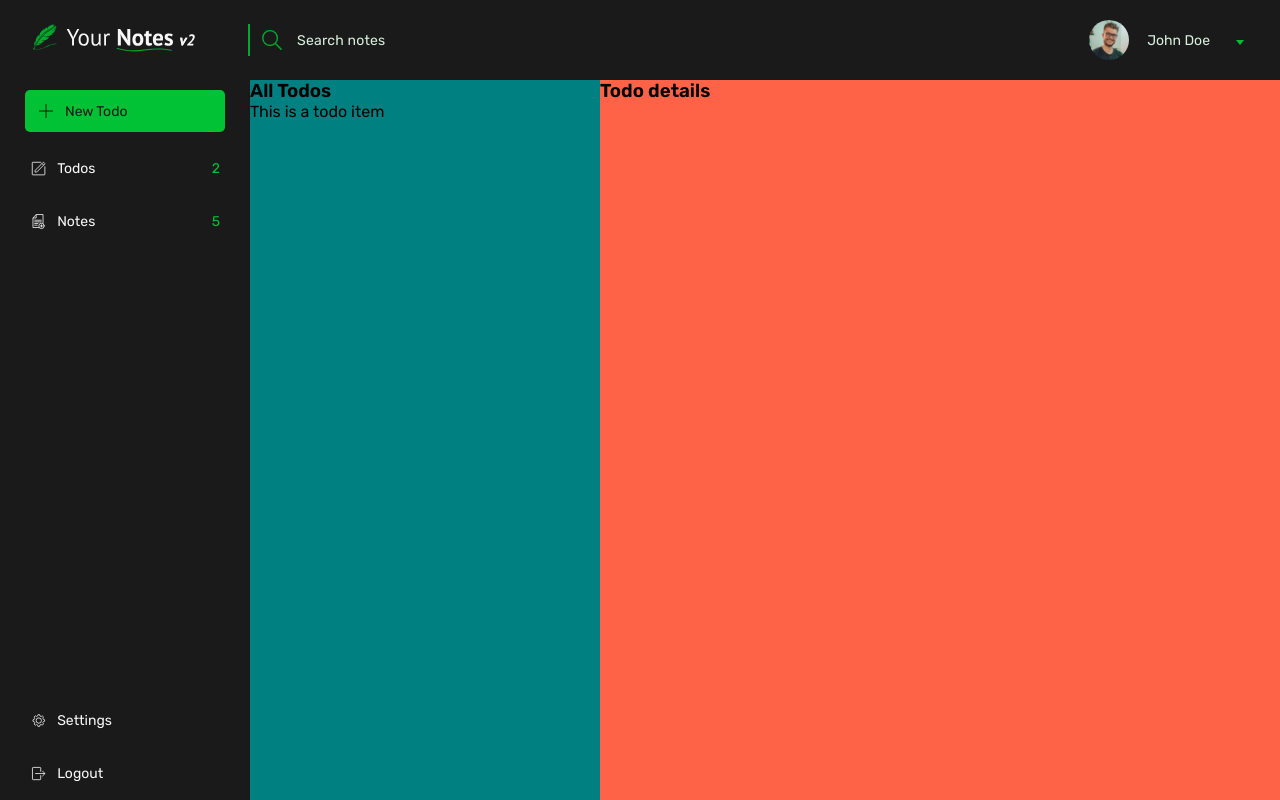
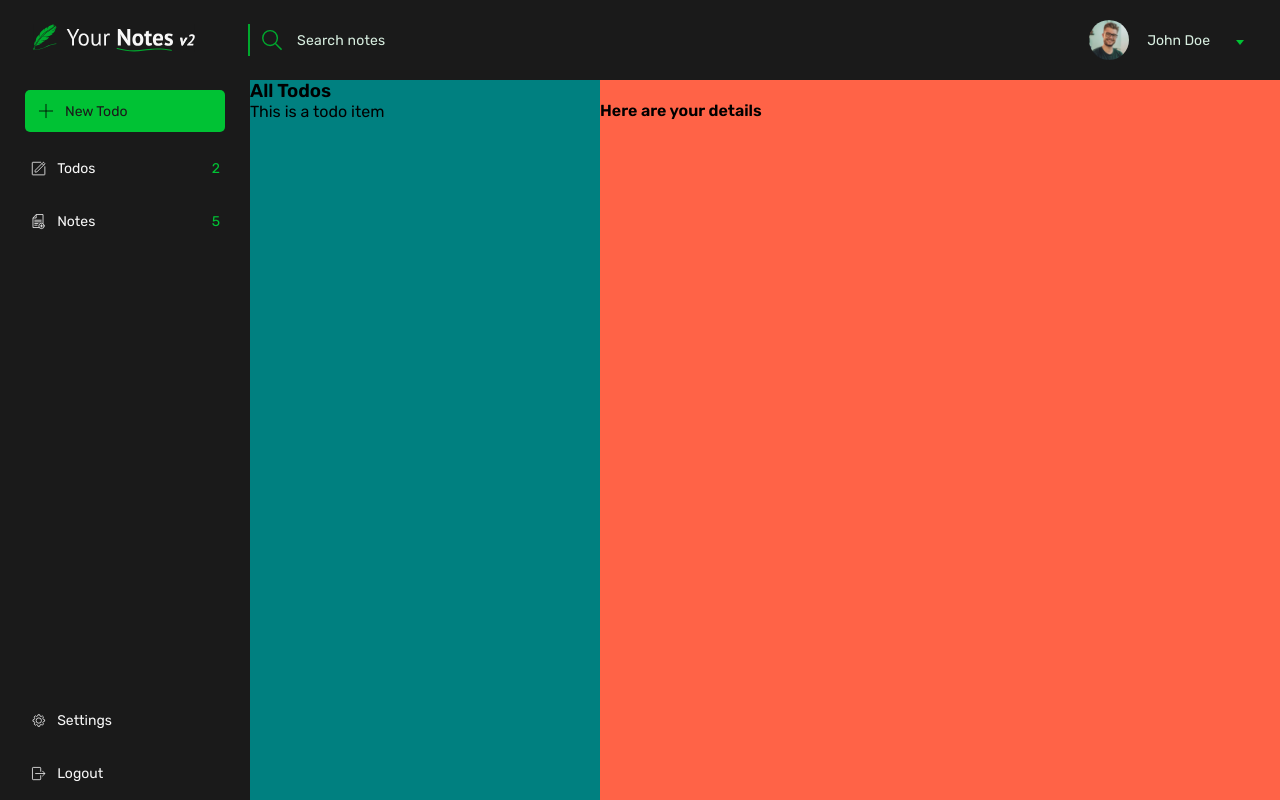
Before and after one commit to AllanKirui/your-notes-v2, a Vue app: page /todos in a window 1280 px wide. Built offline with nearby package versions, Linux system fonts and the light colour scheme; no server answers; sample sign-in values are in the browser's storage.

Commit message:
Add and register the TodoDetails cmp

```diff
--- a/src/Pages/TheTodos.vue
+++ b/src/Pages/TheTodos.vue
@@ -5,17 +5,19 @@
       <todo-list></todo-list>
     </div>
     <div class="content-items-details">
-      <h3>Todo details</h3>
+      <todo-details></todo-details>
     </div>
   </section>
 </template>
 
 <script>
 import TodoList from "@/components/todos/TodoList.vue";
+import TodoDetails from "@/components/todos/TodoDetails.vue";
 
 export default {
   components: {
     TodoList,
+    TodoDetails,
   },
 };
 </script>
--- /dev/null
+++ b/src/components/todos/TodoDetails.vue
@@ -0,0 +1,3 @@
+<template>
+  <h4>Here are your details</h4>
+</template>
```
